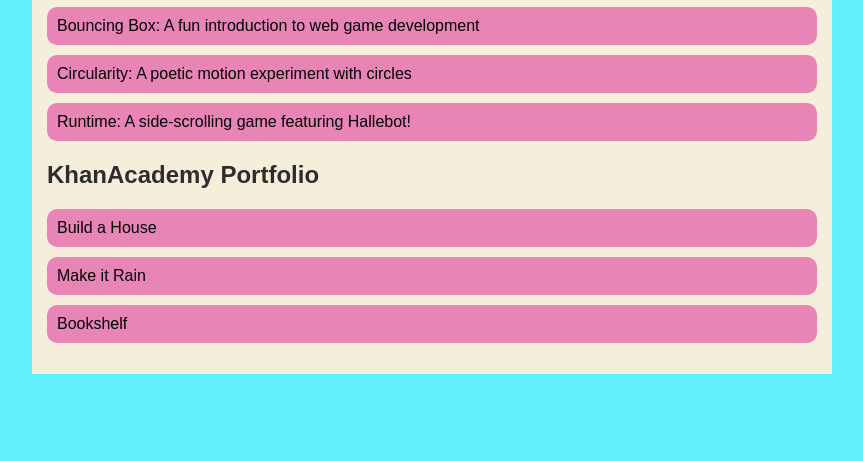
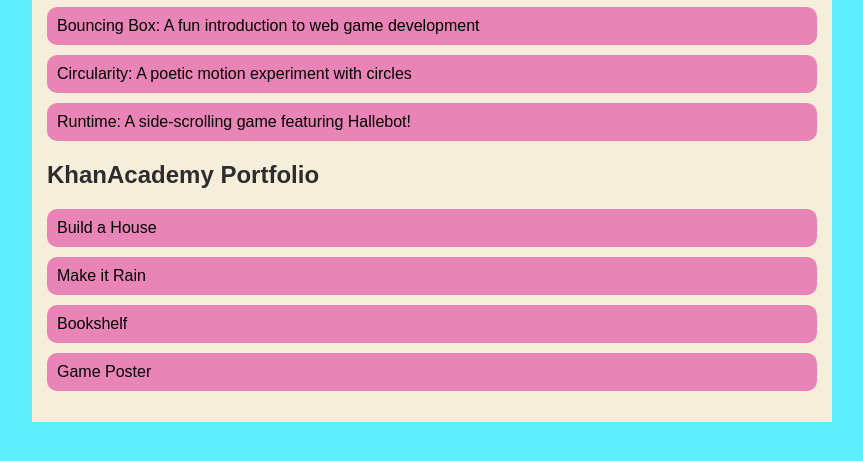
Before and after one commit to avaspurgeon/avaspurgeon.github.io, a plain HTML site: page portfolio.html in a window 1280 px wide. Shown: the part 217-678 px from the top of the page, without its empty margins (208-1071 px from the left). Drawn offline with Linux system fonts and the light colour scheme.

Commit message:
adding game poster

```diff
--- a/portfolio.html
+++ b/portfolio.html
@@ -36,7 +36,7 @@
       <li><a href='https://www.khanacademy.org/computer-programming/spin-off-of-project-build-a-house/5679522290712576'>Build a House</a></li>
       <li><a href='https://www.khanacademy.org/computer-programming/spin-off-of-project-make-it-rain/4740889433980928'>Make it Rain</a></li>
       <li><a href='https://www.khanacademy.org/computer-programming/spin-off-of-project-bookshelf/6123420578332672'>Bookshelf</a></li>
-
+      <li><a href='https://www.khanacademy.org/computer-programming/spin-off-of-movievideo-game-posters/5027628979437568'>Game Poster</a></li>
     </ul>
 
 
```
